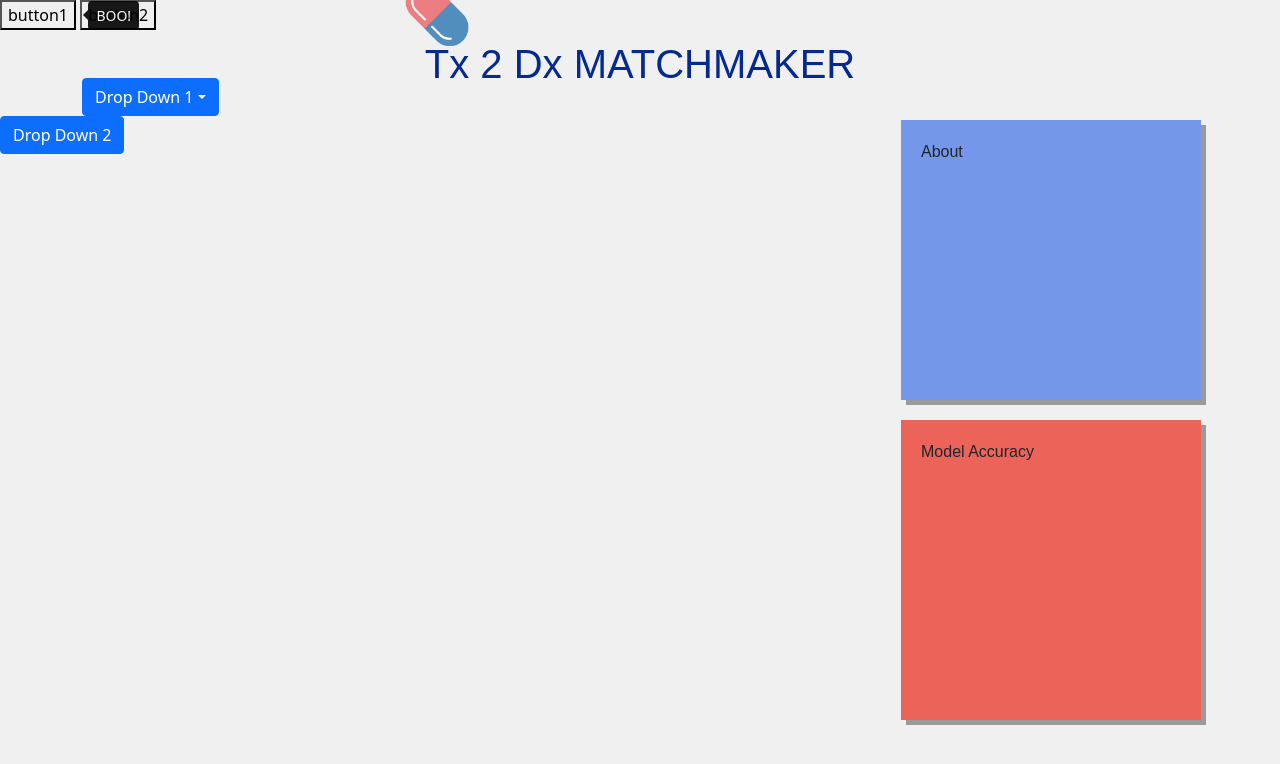
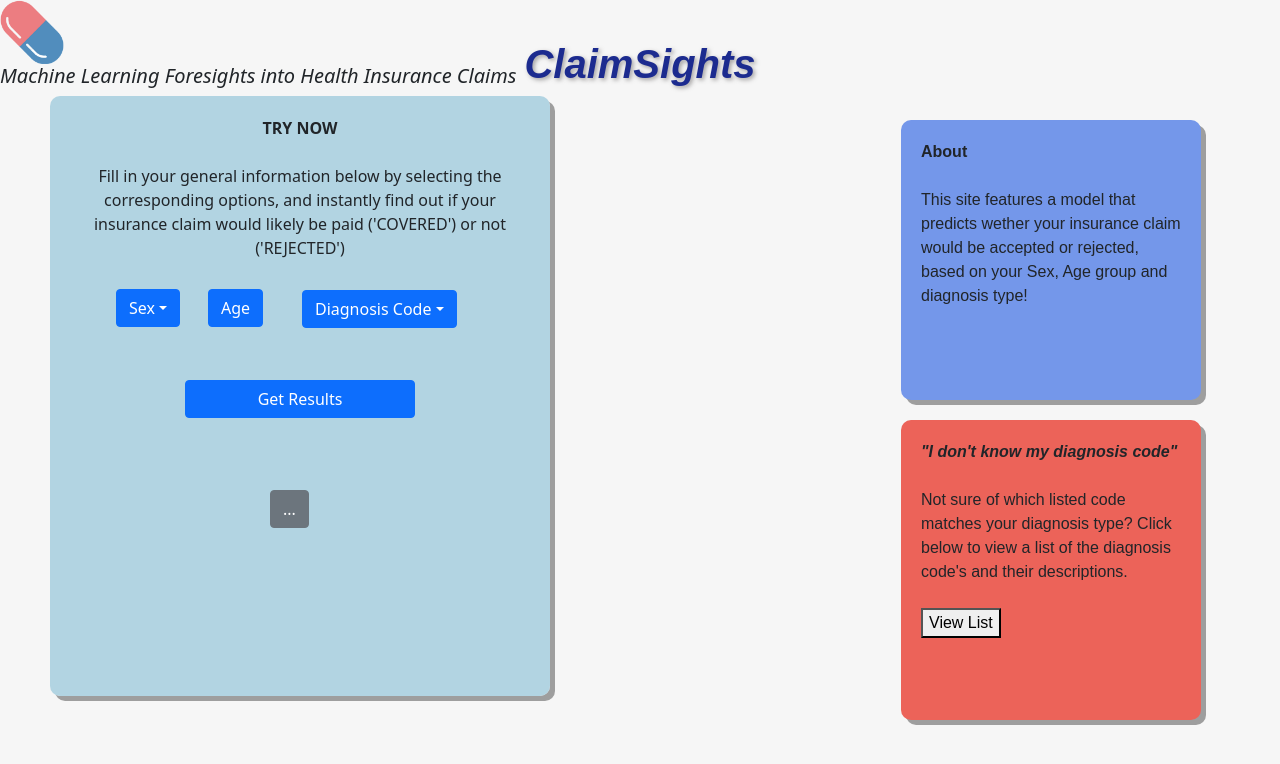
Before and after one commit to Yasmin-9/ClaimSights, a Flask app: page / in a window 1280 px wide. Shown: the top 764 px of the page. Run offline with Flask 3, Linux system fonts and the light colour scheme; some libraries are stand-ins or nearby versions.

Commit message:
front-end development, addition of second-page.html file

```diff
--- a/Deployment/app.py
+++ b/Deployment/app.py
@@ -12,6 +12,11 @@ def create_app():
   def index():
         return render_template('website.html')
 
+  @app.route('/diagnosis-page')
+  def diagnosis_page():
+        return render_template('next-page.html')
+
+
   if __name__ == '__main__':
     app.run(debug=True)
 
--- a/Deployment/static/bootstrap.js
+++ b/Deployment/static/bootstrap.js
@@ -20,3 +20,11 @@ document.addEventListener('DOMContentLoaded', function () {
       new bootstrap.Dropdown(menu);
     })
   });
+
+function nextPage(){
+  window.location.href = 'next-page.html';
+  // if path doesn't work TRY: 'templates/next-page.html'
+
+}
+
+if
--- a/Deployment/static/style.css
+++ b/Deployment/static/style.css
@@ -2,62 +2,77 @@
 
 body {
     font-family: Arial, sans-serif;
-    background-color: #f0f0f0 !important;
+    background-color: #f6f6f6 !important;
     margin: 0;
     padding: 0;
 }
 
-.pill-icon {
+/* .pill-icon {
     position: absolute;
     left: 0;
     margin-left: 405px;
     margin-top: -18px;
-}
+} */
 
 h1 {
     text-align: center;
     position: absolute;
     top: 5%;
-    left: 50%; /* Centered horizontally */
+    left: 50%;
     transform: translateX(-50%);
+    color: #1c2b8f !important;
+    font-family:'Geologica', sans-serif;
+    background-color: transparent;
+    padding: 0;
+    text-transform: capitalize;
+    text-shadow: 2px 2px 4px rgba(85, 82, 82, 0.5);
+}
+
+h3 {
+    text-align: center;
+    position: absolute;
+    top: 50%;
+    left: 50%;
+    transform: translateX(-50%,-50%)
     color: #052a8f !important;
     font-family:'Geologica', sans-serif;
     background-color: transparent;
     padding: 0;
     text-transform: capitalize;
+
 }
 
-/* #button1 {
+ /* #button1 {
     position: absolute;
     top: 20%;
     left: 10%;
     transform: translateY(-50%);
-}
-
+} */
+/*
 #button2 {
     position: absolute;
     top: 25%;
     left: 10%;
     transform: translateY(-50%);
-}
+} */
 
-#name-menu1 {
+#sex-menu {
     position: absolute;
     top: 40%;
     left: 10%;
     transform: translateY(-50%);
 }
 
-#name-menu2 {
+#age-menu {
     position: absolute;
     top: 40%;
     left: 30%;
     transform: translateY(-50%);
-} */
+}
 
 .content-wrapper-about {
-    position: absolute; /* Relative positioning for absolute positioning inside */
-    height: 50vh; /* Full height of the viewport */
+    position: absolute;
+    height: 50vh;
     width: 300px;
     top: 10%;
     right: 5%;
@@ -66,8 +81,8 @@ h1 {
 }
 
 .content-wrapper-accuracy {
-    position: absolute; /* Relative positioning for absolute positioning inside */
-    height: 50vh; /* Full height of the viewport */
+    position: absolute;
+    height: 50vh;
     width: 300px;
     top: 50%;
     right: 5%;
@@ -80,10 +95,11 @@ h1 {
     top: 10%;
     right: 5%;
     bottom: 20%;
-    width: 300px; /* Width of the box on the right */
-    background-color: #7497ea; /* Background color of the box */
-    padding: 20px; /* Padding inside the box */
-    box-shadow: 5px 5px 0px rgba(0, 0, 0, 0.36); /* Box shadow for a subtle effect */
+    width: 300px;
+    background-color: #7497ea;
+    padding: 20px;
+    box-shadow: 5px 5px 0px rgba(0, 0, 0, 0.36);
+    border-radius: 10px;
 }
 
 .model_accuracy_text {
@@ -91,12 +107,24 @@ h1 {
     top: 5%;
     right: 5%;
     bottom: 20%;
-    width: 300px; /* Width of the box on the right */
-    background-color: #ec6359; /* Background color of the box */
-    padding: 20px; /* Padding inside the box */
-    box-shadow: 5px 5px 0px rgba(0, 0, 0, 0.36); /* Box shadow for a subtle effect */
+    width: 300px;
+    background-color: #ec6359;
+    padding: 20px;
+    box-shadow: 5px 5px 0px rgba(0, 0, 0, 0.36);
+    border-radius: 10px;
 }
 
+.calculator-text {
+    margin-left: 50px;
+    background-color: #a7cfdfd8;
+    padding: 20px;
+    width: 500px;
+    height: 75vh;
+    border-radius: 10px;
+    box-shadow: 5px 5px 0px rgba(0, 0, 0, 0.36);
+    border-width: 2px;
+    border-color: #052a8f;
+}
 
 
 /* INCASE WE WANT TO CHANGE TOOLTIP COLOR::
--- a/Deployment/templates/website.html
+++ b/Deployment/templates/website.html
@@ -20,55 +20,132 @@
 
 
   <img class="pill-icon" src="static/pill.png" alt="blue-red-pill" width="64" height="64">
-  <title>Tx 2 Dx MATCHMAKER</title>
+  <title>ClaimSights</title>
 
 
 
 </head>
 <body>
 
-  <h1 data-bs-toggle="tooltip" title="Machine Learning Insights into Treatment and Diagnosis">Tx 2 Dx MATCHMAKER </h1>
-  <button id="button1" data-bs-toggle="tooltip" title="BOO!">button1</button>
-    <div class="tooltip" role="tooltip"></div>
-
-  <button id="button2" data-bs-toggle="tooltip" title="mama">button2</button>
-  <div class="tooltip" role="tooltip"></div>
-
-  <div class="container mt-5 dropdown">
-  <button id="name-menu1" class="btn btn-primary dropdown-toggle" type="button" data-bs-toggle="dropdown" aria-haspopup="true"
-          aria-expanded="false">Drop Down 1</button>
-    <ul class="dropdown-menu">
-      <li><a class="dropdown-item" href="#">Yasmin1</a></li>
-      <li><a class="dropdown-item" href="#">Merve1</a></li>
-      <li><a class="dropdown-item" href="#">Allan1</a></li>
-      <li><a class="dropdown-item" href="#">Qudsia1</a></li>
-    </ul>
+  <div class="slogan">
+  <h1 data-bs-toggle="tooltip" title="Machine Learning Foresights into Health Insurance Claims"><b><em>ClaimSights</em></b></h1>
+  <h5 class="description"><em>Machine Learning Foresights into Health Insurance Claims</em></h5>
   </div>
-
-  <button id="name-menu2" class="btn btn-primary" type="button" data-bs-toggle="dropdown" aria-haspopup="true"
-          aria-expanded="false">Drop Down 2</button>
-    <ul class="dropdown-menu">
-      <li><a class="dropdown-item" href="#">Yasmin2</a></li>
-      <li><a class="dropdown-item" href="#">Merve2</a></li>
-      <li><a class="dropdown-item" href="#">Allan2</a></li>
-      <li><a class="dropdown-item" href="#">Qudsia2</a></li>
-    </ul>
-
 
   <div class="content-wrapper-about">
 
     <div class="about_text">
-      <div>About</div>
+      <div><b>About</b><br>
+        <br>
+        This site features a model that predicts
+        wether your insurance claim would be
+        accepted or rejected, based on your Sex,
+        Age group and diagnosis type!
+
+      </div>
     </div>
   </div>
 
   <div class="content-wrapper-accuracy">
 
     <div class="model_accuracy_text">
-      <div>Model Accuracy</div>
+      <div><b><em>"I don't know my diagnosis code"</em></b><br>
+        <br>
+        Not sure of which listed code
+        matches your diagnosis type?
+        Click below to view a list of the diagnosis
+        code's and their descriptions.
+        <br>
+        <br>
+        <button id="next-page-button" data-bs-toggle="tooltip" title="Click me!" onclick="nextPage()">View List</button>
+        <div class="tooltip" role="tooltip"></div>
+
+
+      </div>
     </div>
   </div>
 
+    <div class="calculator-wrapper">
+      <div class="calculator-text">
+        <div style="text-align: center;">
+          <b>TRY NOW</b>
+          <br>
+          <br>
+          Fill in your general information below by selecting the corresponding options,
+          and instantly find out if your insurance claim would likely be paid ('COVERED')
+          or not ('REJECTED')
+          <div class="container mt-5 dropdown">
+          <button id="age-menu" class="btn btn-primary" type="button" data-bs-toggle="dropdown" aria-haspopup="true" data-bs-toggle="tooltip" title="Select your Age Range"
+          aria-expanded="false">Age</button>
+    <ul class="dropdown-menu">
+      <li><a class="dropdown-item" href="#">0-15</a></li>
+      <li><a class="dropdown-item" href="#">16-25</a></li>
+      <li><a class="dropdown-item" href="#">26-45</a></li>
+      <li><a class="dropdown-item" href="#">46-65</a></li>
+      <li><a class="dropdown-item" href="#">66+</a></li>
+    </ul>
+          </div>
+        </div>
+        <div class="container mt-5 dropdown">
+          <button id="sex-menu" class="btn btn-primary dropdown-toggle" type="button" data-bs-toggle="dropdown" aria-haspopup="true" data-bs-toggle="tooltip" title="Select your Sex"
+                  aria-expanded="false">Sex</button>
+
+            <ul class="dropdown-menu">
+              <li><a class="dropdown-item" href="#">Female</a></li>
+              <li><a class="dropdown-item" href="#">Male</a></li>
+            </ul>
+        </div>
+        <div class="container mt-5 dropdown">
+          <button id="diag-code-menu"
+          class="btn btn-primary dropdown-toggle"
+          type="button" data-bs-toggle="dropdown"
+          aria-haspopup="true" data-bs-toggle="tooltip"
+          style="margin-left:220px; margin-top: -25px;"
+          title="Select your matching Diagnosis Code"
+          aria-expanded="false">Diagnosis Code</button>
+
+            <ul class="dropdown-menu">
+                <li><a class="dropdown-item" href="#">A</a></li>
+                <li><a class="dropdown-item" href="#">B</a></li>
+                <li><a class="dropdown-item" href="#">C</a></li>
+                <li><a class="dropdown-item" href="#">D</a></li>
+                <li><a class="dropdown-item" href="#">E</a></li>
+                <li><a class="dropdown-item" href="#">F</a></li>
+                <li><a class="dropdown-item" href="#">G</a></li>
+                <li><a class="dropdown-item" href="#">H</a></li>
+                <li><a class="dropdown-item" href="#">I</a></li>
+                <li><a class="dropdown-item" href="#">J</a></li>
+                <li><a class="dropdown-item" href="#">K</a></li>
+                <li><a class="dropdown-item" href="#">L</a></li>
+                <li><a class="dropdown-item" href="#">M</a></li>
+                <li><a class="dropdown-item" href="#">N</a></li>
+                <li><a class="dropdown-item" href="#">O</a></li>
+                <li><a class="dropdown-item" href="#">P</a></li>
+                <li><a class="dropdown-item" href="#">Q</a></li>
+                <li><a class="dropdown-item" href="#">R</a></li>
+                <li><a class="dropdown-item" href="#">S</a></li>
+                <li><a class="dropdown-item" href="#">T</a></li>
+                <li><a class="dropdown-item" href="#">U</a></li>
+                <li><a class="dropdown-item" href="#">V</a></li>
+                <li><a class="dropdown-item" href="#">Z</a></li>
+
+
+            </ul>
+
+        </div>
+          <br>
+          <br>
+          <div class="d-grid gap-2 col-6 mx-auto">
+            <button class="btn btn-primary" type="button">Get Results</button>
+          </div>
+<br>
+<br>
+<br>
+          <button type="button" class="btn btn-secondary result" style="margin-left:200px;">...</button>
+
+      </div>
+
+    </div>
 
 
   <!-- jQuery framework-->
@@ -78,7 +155,7 @@
   <!-- BootStrap JS framework -->
   <script src="https://cdn.jsdelivr.net/npm/bootstrap@5.3.2/dist/js/bootstrap.bundle.min.js" integrity="sha384-C6RzsynM9kWDrMNeT87bh95OGNyZPhcTNXj1NW7RuBCsyN/o0jlpcV8Qyq46cDfL" crossorigin="anonymous"></script>
   <!-- local bootstrap.js file-->
-  <script src="bootstrap.js"></script>
+  <script src="static/bootstrap.js"></script>
 </body>
 
 
```
Also changed, not shown: Deployment/templates/next-page.html (added, +42 -0 lines).
